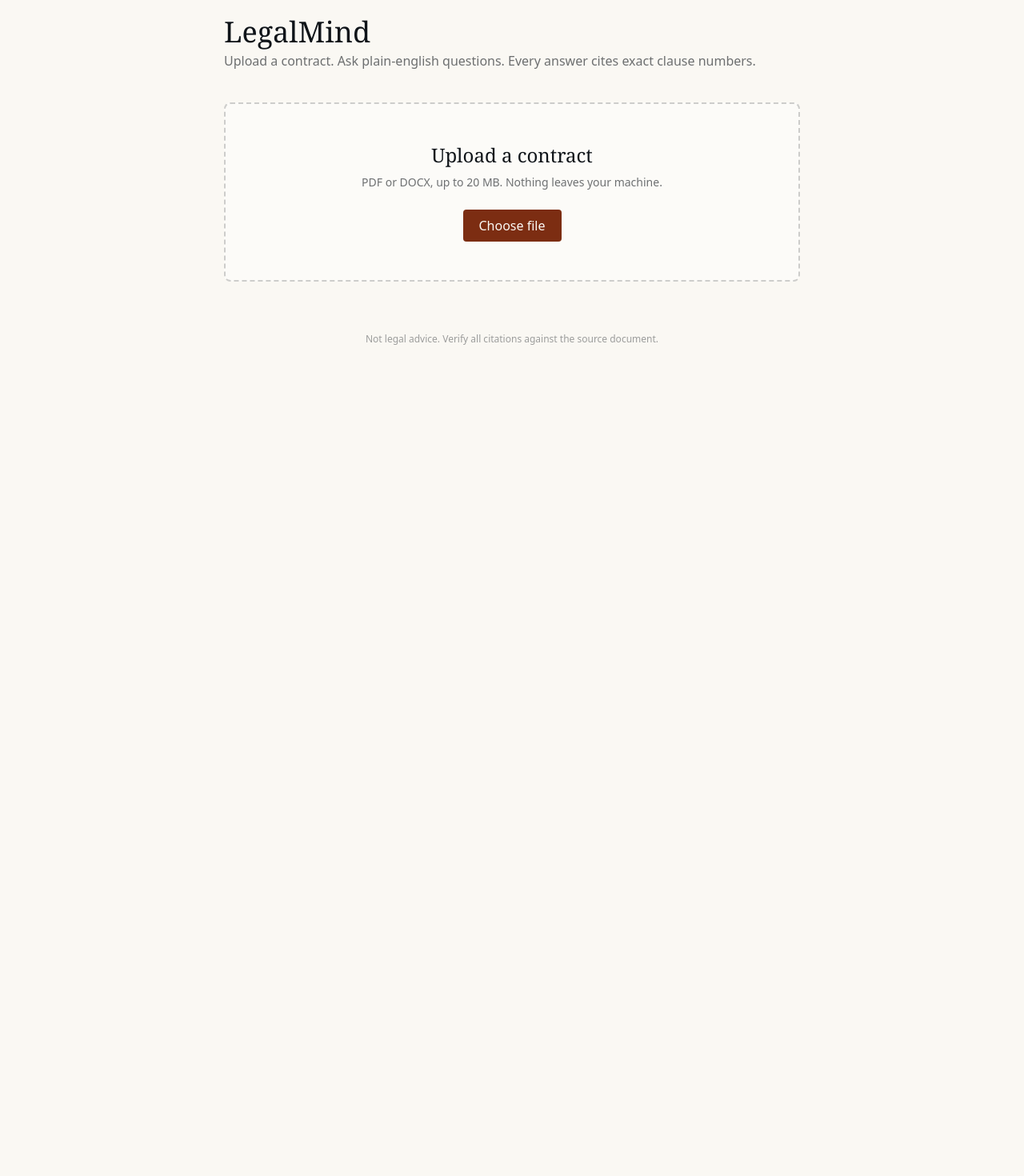
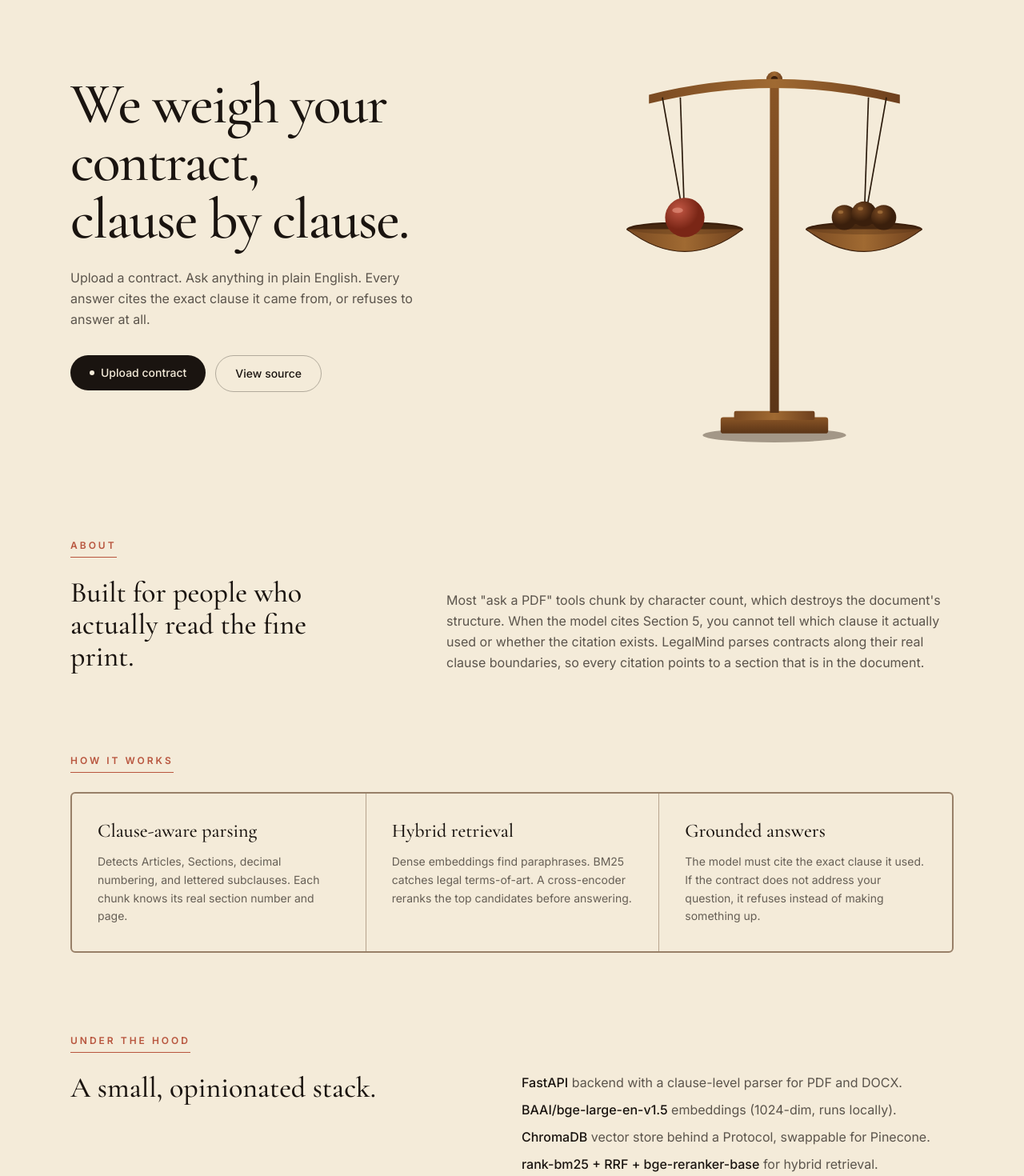
Before and after one commit to Pallak-08/legalmind, a Next.js app in the folder frontend/: page / in a window 1280 px wide. Shown: the part 20-1490 px from the top of the page at 80% size. Before the commit the page ends 800 px from the top, so only its background shows below. Built offline with nearby package versions, Linux system fonts and the light colour scheme; no server answers.

Commit message:
Redesign landing with hero, scale illustration, and feature cards

```diff
--- a/frontend/app/globals.css
+++ b/frontend/app/globals.css
@@ -1,8 +1,16 @@
+@import url("https://fonts.googleapis.com/css2?family=Cormorant+Garamond:wght@400;500;600;700&family=Inter:wght@400;500;600&display=swap");
+
 @tailwind base;
 @tailwind components;
 @tailwind utilities;
 
-html, body {
-  background: theme('colors.parchment');
-  color: theme('colors.ink');
+html,
+body {
+  background: theme("colors.parchment");
+  color: theme("colors.ink");
+  font-family: theme("fontFamily.sans");
 }
+
+h1, h2, h3 {
+  font-family: theme("fontFamily.serif");
+}
--- a/frontend/app/page.tsx
+++ b/frontend/app/page.tsx
@@ -3,37 +3,138 @@
 import { useState } from "react";
 import { Upload } from "@/components/Upload";
 import { Chat } from "@/components/Chat";
+import { Scale } from "@/components/Scale";
+import { SectionLabel } from "@/components/SectionLabel";
 import type { UploadResponse } from "@/lib/api";
 
 export default function Page() {
   const [contract, setContract] = useState<UploadResponse | null>(null);
 
   return (
-    <main className="max-w-3xl mx-auto px-6 py-10">
-      <header className="mb-10">
-        <h1 className="font-serif text-4xl">LegalMind</h1>
-        <p className="text-ink/60 mt-1">
-          Upload a contract. Ask plain-english questions. Every answer cites exact clause numbers.
+    <main className="max-w-6xl mx-auto px-6 py-8">
+      {/* hero */}
+      <section className="grid md:grid-cols-12 gap-6 items-center min-h-[70vh]">
+        <div className="md:col-span-7 lg:col-span-6">
+          <h1 className="font-serif text-5xl md:text-6xl lg:text-7xl font-medium leading-[1.05] tracking-tight">
+            We weigh your<br />contract,<br />clause by clause.
+          </h1>
+          <p className="mt-6 text-base text-ink/70 max-w-md leading-relaxed">
+            Upload a contract. Ask anything in plain English. Every answer cites
+            the exact clause it came from, or refuses to answer at all.
           </p>
-      </header>
-
+          <div className="mt-8">
             {!contract ? (
               <Upload onUploaded={setContract} />
             ) : (
-        <>
               <button
                 onClick={() => setContract(null)}
-            className="text-sm text-ink/50 hover:text-accent mb-6"
+                className="inline-flex items-center gap-2 text-sm text-ink/60 hover:text-accent"
               >
                 ← Upload a different contract
               </button>
+            )}
+          </div>
+        </div>
+        <div className="md:col-span-5 lg:col-span-6 flex justify-center md:justify-end">
+          <Scale className="w-full max-w-md" />
+        </div>
+      </section>
+
+      {/* chat appears here once contract is uploaded */}
+      {contract && (
+        <section className="mt-4 mb-24">
           <Chat contract={contract} />
-        </>
+        </section>
       )}
 
-      <footer className="mt-16 text-xs text-ink/40 text-center">
-        Not legal advice. Verify all citations against the source document.
+      {/* "how it works" section only on the landing state */}
+      {!contract && (
+        <section className="mt-24 mb-24">
+          <div className="grid md:grid-cols-12 gap-6 mb-12">
+            <div className="md:col-span-4">
+              <SectionLabel>About</SectionLabel>
+              <h2 className="font-serif text-3xl md:text-4xl leading-tight font-medium">
+                Built for people who actually read the fine print.
+              </h2>
+            </div>
+            <div className="md:col-span-7 md:col-start-6 self-end">
+              <p className="text-ink/70 leading-relaxed">
+                Most "ask a PDF" tools chunk by character count, which destroys
+                the document's structure. When the model cites Section 5, you
+                cannot tell which clause it actually used or whether the citation
+                exists. LegalMind parses contracts along their real clause
+                boundaries, so every citation points to a section that is in
+                the document.
+              </p>
+            </div>
+          </div>
+        </section>
+      )}
+
+      {/* feature cards: how it works */}
+      {!contract && (
+        <section className="mb-24">
+          <SectionLabel>How it works</SectionLabel>
+          <div className="rounded-md border-2 border-oak/60 grid md:grid-cols-3 divide-y md:divide-y-0 md:divide-x divide-oak/40">
+            <Feature
+              title="Clause-aware parsing"
+              body="Detects Articles, Sections, decimal numbering, and lettered subclauses. Each chunk knows its real section number and page."
+            />
+            <Feature
+              title="Hybrid retrieval"
+              body="Dense embeddings find paraphrases. BM25 catches legal terms-of-art. A cross-encoder reranks the top candidates before answering."
+            />
+            <Feature
+              title="Grounded answers"
+              body="The model must cite the exact clause it used. If the contract does not address your question, it refuses instead of making something up."
+            />
+          </div>
+        </section>
+      )}
+
+      {/* stack section */}
+      {!contract && (
+        <section className="mb-24">
+          <SectionLabel>Under the hood</SectionLabel>
+          <div className="grid md:grid-cols-12 gap-6">
+            <div className="md:col-span-5">
+              <h2 className="font-serif text-3xl md:text-4xl leading-tight font-medium">
+                A small, opinionated stack.
+              </h2>
+            </div>
+            <ul className="md:col-span-6 md:col-start-7 text-ink/70 leading-relaxed space-y-2">
+              <li><span className="text-ink font-medium">FastAPI</span> backend with a clause-level parser for PDF and DOCX.</li>
+              <li><span className="text-ink font-medium">BAAI/bge-large-en-v1.5</span> embeddings (1024-dim, runs locally).</li>
+              <li><span className="text-ink font-medium">ChromaDB</span> vector store behind a Protocol, swappable for Pinecone.</li>
+              <li><span className="text-ink font-medium">rank-bm25 + RRF + bge-reranker-base</span> for hybrid retrieval.</li>
+              <li><span className="text-ink font-medium">Groq llama-3.3-70b</span> for grounded generation.</li>
+              <li><span className="text-ink font-medium">Next.js 14 + Tailwind</span> frontend, deployed on Railway.</li>
+            </ul>
+          </div>
+        </section>
+      )}
+
+      {/* footer */}
+      <footer className="border-t border-ink/15 pt-8 pb-12 text-sm text-ink/50 flex flex-wrap gap-x-6 gap-y-2 justify-between">
+        <div>Not legal advice. Verify all citations against the source document.</div>
+        <div className="flex gap-6">
+          <a href="https://github.com/Pallak-08/legalmind" target="_blank" rel="noreferrer" className="hover:text-accent">
+            GitHub
+          </a>
+          <a href="https://legalmind-production-b9a9.up.railway.app/docs" target="_blank" rel="noreferrer" className="hover:text-accent">
+            API docs
+          </a>
+        </div>
       </footer>
     </main>
   );
 }
+
+function Feature({ title, body }: { title: string; body: string }) {
+  return (
+    <div className="p-8">
+      <h3 className="font-serif text-2xl font-medium leading-tight">{title}</h3>
+      <p className="mt-3 text-sm text-ink/65 leading-relaxed">{body}</p>
+    </div>
+  );
+}
--- /dev/null
+++ b/frontend/components/Scale.tsx
@@ -0,0 +1,86 @@
+export function Scale({ className = "" }: { className?: string }) {
+  return (
+    <svg
+      viewBox="0 0 400 500"
+      xmlns="http://www.w3.org/2000/svg"
+      className={className}
+      aria-hidden
+    >
+      <defs>
+        <linearGradient id="wood" x1="0" y1="0" x2="1" y2="0">
+          <stop offset="0%" stopColor="#7a4a22" />
+          <stop offset="50%" stopColor="#a06a32" />
+          <stop offset="100%" stopColor="#6d3f1d" />
+        </linearGradient>
+        <linearGradient id="woodV" x1="0" y1="0" x2="0" y2="1">
+          <stop offset="0%" stopColor="#8a5526" />
+          <stop offset="100%" stopColor="#5b3517" />
+        </linearGradient>
+        <radialGradient id="ball" cx="0.35" cy="0.3">
+          <stop offset="0%" stopColor="#c25744" />
+          <stop offset="100%" stopColor="#7a2616" />
+        </radialGradient>
+        <radialGradient id="dark" cx="0.35" cy="0.3">
+          <stop offset="0%" stopColor="#7a4a22" />
+          <stop offset="100%" stopColor="#3a1f0c" />
+        </radialGradient>
+      </defs>
+
+      {/* base */}
+      <ellipse cx="200" cy="475" rx="80" ry="8" fill="#2a1a0c" opacity="0.4" />
+      <rect x="140" y="455" width="120" height="18" rx="3" fill="url(#woodV)" />
+      <rect x="155" y="448" width="90" height="10" rx="2" fill="url(#wood)" />
+
+      {/* post */}
+      <rect x="195" y="80" width="10" height="370" fill="url(#woodV)" />
+
+      {/* top finial */}
+      <circle cx="200" cy="78" r="9" fill="url(#wood)" />
+      <circle cx="200" cy="78" r="4" fill="#3a1f0c" />
+
+      {/* beam */}
+      <path
+        d="M 60 95 Q 200 60 340 95 L 340 105 Q 200 70 60 105 Z"
+        fill="url(#wood)"
+      />
+
+      {/* chains */}
+      <line x1="75" y1="98" x2="100" y2="240" stroke="#2a1a0c" strokeWidth="1.5" />
+      <line x1="95" y1="98" x2="100" y2="240" stroke="#2a1a0c" strokeWidth="1.5" />
+      <line x1="305" y1="98" x2="300" y2="240" stroke="#2a1a0c" strokeWidth="1.5" />
+      <line x1="325" y1="98" x2="300" y2="240" stroke="#2a1a0c" strokeWidth="1.5" />
+
+      {/* left pan */}
+      <ellipse cx="100" cy="245" rx="65" ry="8" fill="#3a1f0c" />
+      <path
+        d="M 35 245 Q 100 295 165 245"
+        fill="url(#wood)"
+        stroke="#3a1f0c"
+        strokeWidth="1"
+      />
+      <ellipse cx="100" cy="245" rx="60" ry="6" fill="#5b3517" opacity="0.4" />
+
+      {/* right pan */}
+      <ellipse cx="300" cy="245" rx="65" ry="8" fill="#3a1f0c" />
+      <path
+        d="M 235 245 Q 300 295 365 245"
+        fill="url(#wood)"
+        stroke="#3a1f0c"
+        strokeWidth="1"
+      />
+      <ellipse cx="300" cy="245" rx="60" ry="6" fill="#5b3517" opacity="0.4" />
+
+      {/* ball on left pan (the question) */}
+      <circle cx="100" cy="232" r="22" fill="url(#ball)" />
+      <ellipse cx="92" cy="224" rx="6" ry="3" fill="#e89784" opacity="0.6" />
+
+      {/* three balls on right pan (the cited clauses) */}
+      <circle cx="278" cy="232" r="14" fill="url(#dark)" />
+      <circle cx="300" cy="228" r="14" fill="url(#dark)" />
+      <circle cx="322" cy="232" r="14" fill="url(#dark)" />
+      <ellipse cx="274" cy="226" rx="3" ry="2" fill="#c08a4a" opacity="0.5" />
+      <ellipse cx="296" cy="222" rx="3" ry="2" fill="#c08a4a" opacity="0.5" />
+      <ellipse cx="318" cy="226" rx="3" ry="2" fill="#c08a4a" opacity="0.5" />
+    </svg>
+  );
+}
--- /dev/null
+++ b/frontend/components/SectionLabel.tsx
@@ -0,0 +1,9 @@
+export function SectionLabel({ children }: { children: React.ReactNode }) {
+  return (
+    <div className="inline-block border-b border-rust pb-1 mb-6">
+      <span className="text-xs font-semibold tracking-widest2 text-rust uppercase">
+        {children}
+      </span>
+    </div>
+  );
+}
--- a/frontend/components/Upload.tsx
+++ b/frontend/components/Upload.tsx
@@ -21,11 +21,10 @@ export function Upload({ onUploaded }: { onUploaded: (r: UploadResponse) => void
   };
 
   return (
-    <div className="border-2 border-dashed border-ink/20 rounded-lg p-12 text-center bg-white/40">
-      <h2 className="font-serif text-2xl mb-2">Upload a contract</h2>
-      <p className="text-ink/60 mb-6 text-sm">PDF or DOCX, up to 20 MB. Nothing leaves your machine.</p>
-      <label className="inline-block cursor-pointer bg-accent text-parchment px-5 py-2 rounded hover:bg-accent/90 transition">
-        {busy ? "Indexing…" : "Choose file"}
+    <div className="flex flex-col sm:flex-row gap-3 items-start">
+      <label className="inline-flex items-center gap-2 cursor-pointer bg-ink text-parchment px-6 py-3 rounded-full hover:bg-ink/85 transition text-sm font-medium">
+        <span className="w-1.5 h-1.5 rounded-full bg-parchment" />
+        {busy ? "Indexing your contract…" : "Upload contract"}
         <input
           type="file"
           accept=".pdf,.docx,.doc"
@@ -34,7 +33,15 @@ export function Upload({ onUploaded }: { onUploaded: (r: UploadResponse) => void
           onChange={(e) => e.target.files?.[0] && handleFile(e.target.files[0])}
         />
       </label>
-      {err && <p className="mt-4 text-sm text-red-700">{err}</p>}
+      <a
+        href="https://github.com/Pallak-08/legalmind"
+        target="_blank"
+        rel="noreferrer"
+        className="inline-flex items-center px-6 py-3 rounded-full border border-ink/30 hover:border-ink hover:bg-ink/5 transition text-sm font-medium"
+      >
+        View source
+      </a>
+      {err && <p className="text-sm text-accent w-full sm:w-auto sm:ml-2 sm:self-center">{err}</p>}
     </div>
   );
 }
```
Also changed, not shown: frontend/tailwind.config.ts (+11 -4 lines). Lines whose indentation alone changed are shown as unchanged.
